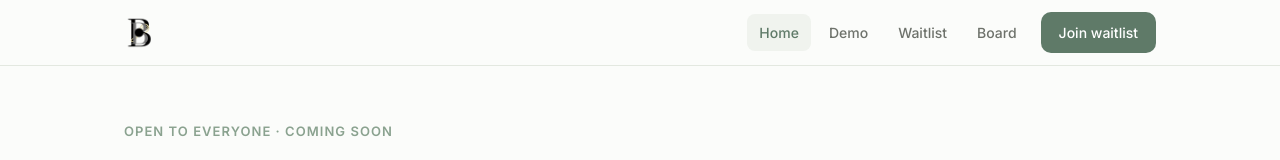
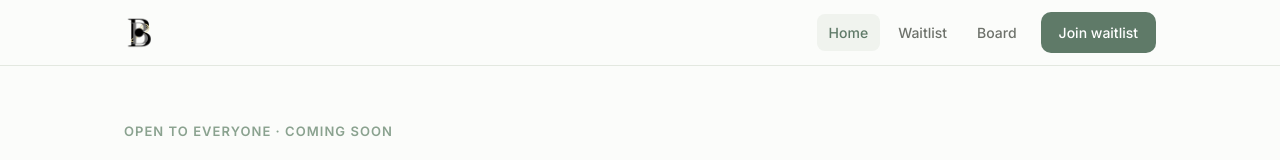
Before and after one commit to Blendi-ceo/blendi, a React (Vite) app: page / in a window 1280 px wide. Shown: the top 160 px of the page. Built offline with nearby package versions, Linux system fonts and the light colour scheme; a web font is replaced by a local one.

Commit message:
Update App.jsx

```diff
--- a/src/App.jsx
+++ b/src/App.jsx
@@ -225,7 +225,7 @@ function Welcome({ onStart }) {
         className="px-9 py-3.5 rounded-xl text-white text-lg active:scale-[0.98] clipbtn transition-transform mb-4"
         style={{ background: T.sageDeep, fontFamily: "'Fraunces', serif" }}
       >
-        Try the demo
+
       </button>
       <a
         href={FORM_URL}
@@ -1114,7 +1114,7 @@ function NavBar({ page, setPage, goDemo, formUrl }) {
   const [open, setOpen] = useState(false);
   const links = [
     ["home", "Home"],
-    ["demo", "Demo"],
+
     ["waitlist", "Waitlist"],
     ["board", "Board"],
   ];
```
